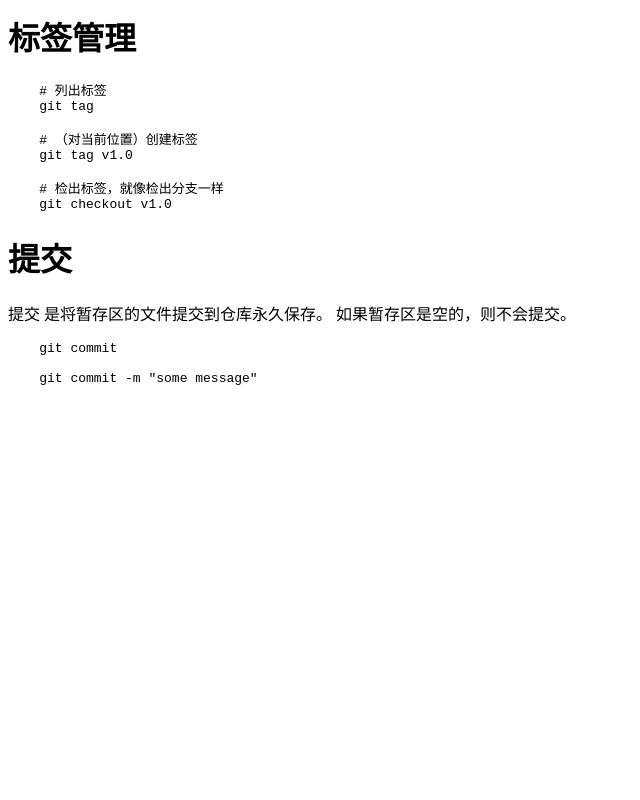
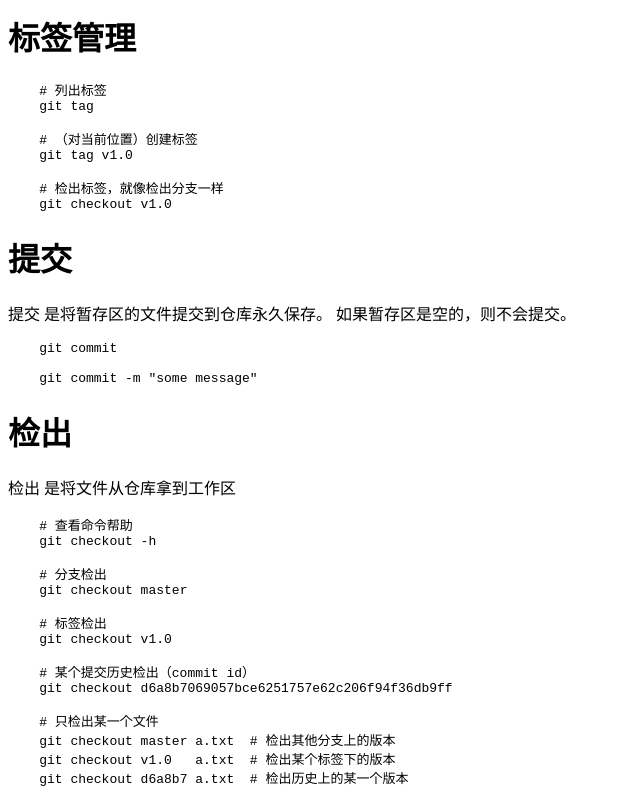
Before and after one commit to LuoSimba/mess, a plain HTML site: page git/git.html in a window 1280 px wide. Shown: the part 363-1163 px from the top of the page, without its empty margins (0-640 px from the left). Before the commit the page ends 800 px from the top, so only its background shows below. Drawn offline with Linux system fonts and the light colour scheme.

Commit message:
git - checkout

```diff
--- a/git/git.html
+++ b/git/git.html
@@ -54,5 +54,29 @@
 
     git commit -m "some message"
 </pre>
+
+<h1>检出</h1>
+
+<p>检出 是将文件从仓库拿到工作区</p>
+
+<pre>
+    # 查看命令帮助
+    git checkout -h
+
+    # 分支检出
+    git checkout master
+
+    # 标签检出
+    git checkout v1.0
+
+    # 某个提交历史检出（commit id）
+    git checkout d6a8b7069057bce6251757e62c206f94f36db9ff
+
+    # 只检出某一个文件
+    git checkout master a.txt  # 检出其他分支上的版本
+    git checkout v1.0   a.txt  # 检出某个标签下的版本
+    git checkout d6a8b7 a.txt  # 检出历史上的某一个版本
+</pre>
+
 </body>
 </html>
```
